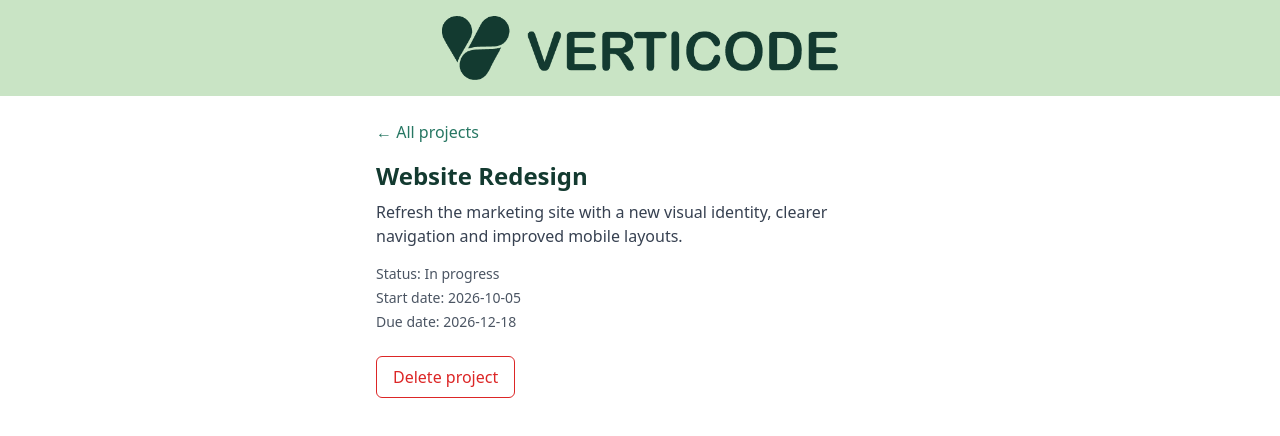
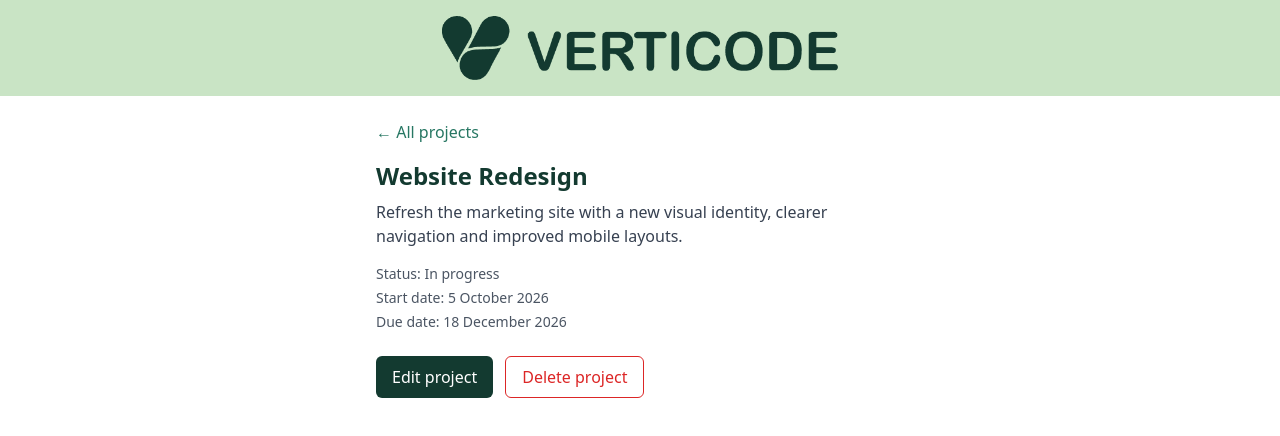
Before and after one commit to amorourke/Verticode-tech-test, a React (Vite) app: page /projects/1 in a window 1280 px wide. Shown: the top 436 px of the page. Built offline with nearby package versions, Linux system fonts and the light colour scheme.

Commit message:
projects now editable and formatDate util added

```diff
--- a/src/App.tsx
+++ b/src/App.tsx
@@ -1,5 +1,5 @@
 import { useState } from "react";
-import { Route, Routes, useNavigate } from "react-router-dom";
+import { Link, Route, Routes, useNavigate } from "react-router-dom";
 import type { IProject, NewProject } from "./models/Project";
 import ProjectForm from "./components/ProjectForm";
 import ProjectList from "./components/ProjectList";
@@ -14,6 +14,14 @@ export default function App() {
     const project = { ...newProject, id: Date.now().toString() };
     setProjects((prevProjects) => [...prevProjects, project]);
     navigate(`/projects/${project.id}`);
+  }
+
+  function handleUpdateProject(updatedProject: IProject) {
+    setProjects((prevProjects) =>
+      prevProjects.map((project) =>
+        project.id === updatedProject.id ? updatedProject : project
+      )
+    );
   }
 
   function handleDeleteProject(id: string) {
@@ -36,8 +44,18 @@ export default function App() {
       <Routes>
         <Route path="/" element={<ProjectList projects={projects} />} />
         <Route path="/projects" element={<ProjectList projects={projects} />} />
-        <Route path="/projects/new" element={<ProjectForm onSubmit={handleCreateProject} />} />
-        <Route path="/projects/:id" element={<ProjectDetails projects={projects} onDelete={handleDeleteProject} />} />
+        <Route
+          path="/projects/new"
+          element={
+            <section className="mx-auto w-full max-w-xl p-6">
+              <Link to="/" className="font-medium text-green-500 hover:underline">
+                ← All projects
+              </Link>
+              <ProjectForm onSubmit={handleCreateProject} />
+            </section>
+          }
+        />
+        <Route path="/projects/:id" element={<ProjectDetails projects={projects} onDelete={handleDeleteProject} onUpdate={handleUpdateProject} />} />
       </Routes>
     </main>
   );
--- a/src/components/ProjectDetails.tsx
+++ b/src/components/ProjectDetails.tsx
@@ -1,14 +1,19 @@
+import { useState } from "react";
 import { Link, useParams } from "react-router-dom";
 import type { IProject } from "../models/Project";
+import ProjectForm from "./ProjectForm";
+import { formatDate } from "../utils/formatDate";
 
 interface ProjectDetailsProps {
   projects: IProject[];
   onDelete: (id: string) => void;
+  onUpdate: (project: IProject) => void;
 }
 
-export default function ProjectDetails({ projects, onDelete }: ProjectDetailsProps) {
+export default function ProjectDetails({ projects, onDelete, onUpdate }: ProjectDetailsProps) {
   const { id } = useParams();
   const project = projects.find((project) => project.id === id);
+  const [isEditing, setIsEditing] = useState(false);
 
   if (!project) {
     return (
@@ -27,21 +32,43 @@ export default function ProjectDetails({ projects, onDelete }: ProjectDetailsPro
         ← All projects
       </Link>
 
+      {isEditing ? (
+        <ProjectForm
+          initialValues={project}
+          submitLabel="Save"
+          onSubmit={(updated) => {
+            onUpdate({ ...updated, id: project.id });
+            setIsEditing(false);
+          }}
+          onCancel={() => setIsEditing(false)}
+        />
+      ) : (
+        <>
           <h1 className="mt-4 text-2xl font-bold text-green">{project.name}</h1>
           <p className="mt-2 text-gray-700">{project.description}</p>
 
           <div className="mt-4 flex flex-col gap-1 text-sm text-gray-600">
             <p>Status: {project.status}</p>
-        <p>Start date: {project.startDate}</p>
-        <p>{project.dueDate ? `Due date: ${project.dueDate}` : "No due date"}</p>
+            <p>Start date: {formatDate(project.startDate)}</p>
+            <p>{project.dueDate ? `Due date: ${formatDate(project.dueDate)}` : "No due date"}</p>
           </div>
 
+          <div className="mt-6 flex gap-3">
+            <button
+              type="button"
+              onClick={() => setIsEditing(true)}
+              className="rounded-md bg-green px-4 py-2 font-medium text-white">
+              Edit project
+            </button>
             <button
               type="button"
               onClick={() => onDelete(project.id)}
-        className="mt-6 rounded-md border border-red-600 px-4 py-2 font-medium text-red-600 hover:bg-red-50">
+              className="rounded-md border border-red-600 px-4 py-2 font-medium text-red-600 hover:bg-red-50">
               Delete project
             </button>
+          </div>
+        </>
+      )}
     </section>
   );
 }
--- a/src/components/ProjectForm.tsx
+++ b/src/components/ProjectForm.tsx
@@ -1,7 +1,6 @@
 import { useState, type FormEvent } from "react";
 import { ProjectStatus, type NewProject } from "../models/Project";
 import { validateProject, type ProjectFormErrors } from "../utils/validateProject";
-import { Link } from "react-router-dom";
 
 const LABEL = "mb-1 block text-sm font-medium";
 const INPUT = "w-full rounded-md border border-gray-300 px-3 py-2";
@@ -9,14 +8,22 @@ const ERROR = "mt-1 text-sm text-red-600";
 
 interface ProjectFormProps {
   onSubmit: (project: NewProject) => void;
+  initialValues?: NewProject;
+  submitLabel?: string;
+  onCancel?: () => void;
 }
 
-export default function ProjectForm({ onSubmit }: ProjectFormProps) {
-  const [name, setName] = useState("");
-  const [description, setDescription] = useState("");
-  const [startDate, setStartDate] = useState("");
-  const [dueDate, setDueDate] = useState("");
-  const [status, setStatus] = useState<ProjectStatus>(ProjectStatus.NotStarted);
+export default function ProjectForm({
+  onSubmit,
+  initialValues,
+  submitLabel = "Create project",
+  onCancel,
+}: ProjectFormProps) {
+  const [name, setName] = useState(initialValues?.name ?? "");
+  const [description, setDescription] = useState(initialValues?.description ?? "");
+  const [startDate, setStartDate] = useState(initialValues?.startDate ?? "");
+  const [dueDate, setDueDate] = useState(initialValues?.dueDate ?? "");
+  const [status, setStatus] = useState<ProjectStatus>(initialValues?.status ?? ProjectStatus.NotStarted);
   const [errors, setErrors] = useState<ProjectFormErrors>({});
 
   function handleSubmit(event: FormEvent<HTMLFormElement>) {
@@ -39,13 +46,7 @@ export default function ProjectForm({ onSubmit }: ProjectFormProps) {
   }
 
   return (
-    <section className="mx-auto w-full max-w-xl p-6">
-      <Link to="/" className="font-medium text-green-500 hover:underline">
-        ← All projects
-      </Link>
-
-        <form onSubmit={handleSubmit} className="mx-auto flex w-full max-w-xl flex-col gap-4 p-6">
-
+    <form onSubmit={handleSubmit} className="mt-4 flex flex-col gap-4">
       <div>
         <label htmlFor="name" className={LABEL}>Project name *</label>
         <input id="name" className={INPUT} value={name} onChange={(e) => setName(e.target.value)} />
@@ -81,10 +82,19 @@ export default function ProjectForm({ onSubmit }: ProjectFormProps) {
         </select>
       </div>
 
-        <button type="submit" className="rounded-md bg-green px-4 py-2 font-medium text-white">
-            Create project
+      <div className="flex gap-3">
+        <button type="submit" className="flex-1 rounded-md bg-green px-4 py-2 font-medium text-white">
+          {submitLabel}
         </button>
+        {onCancel && (
+          <button
+            type="button"
+            onClick={onCancel}
+            className="flex-1 rounded-md border border-gray-300 px-4 py-2 font-medium text-gray-700 hover:bg-gray-50">
+            Cancel
+          </button>
+        )}
+      </div>
     </form>
-    </section>
   );
 }
--- /dev/null
+++ b/src/utils/formatDate.ts
@@ -0,0 +1,11 @@
+
+export function formatDate(date: string): string {
+
+  const [year, month, day] = date.split("-").map(Number);
+
+  return new Intl.DateTimeFormat("en-GB", {
+    day: "numeric",
+    month: "long",
+    year: "numeric",
+  }).format(new Date(year, month - 1, day));
+}
```
Lines whose indentation alone changed are shown as unchanged.
